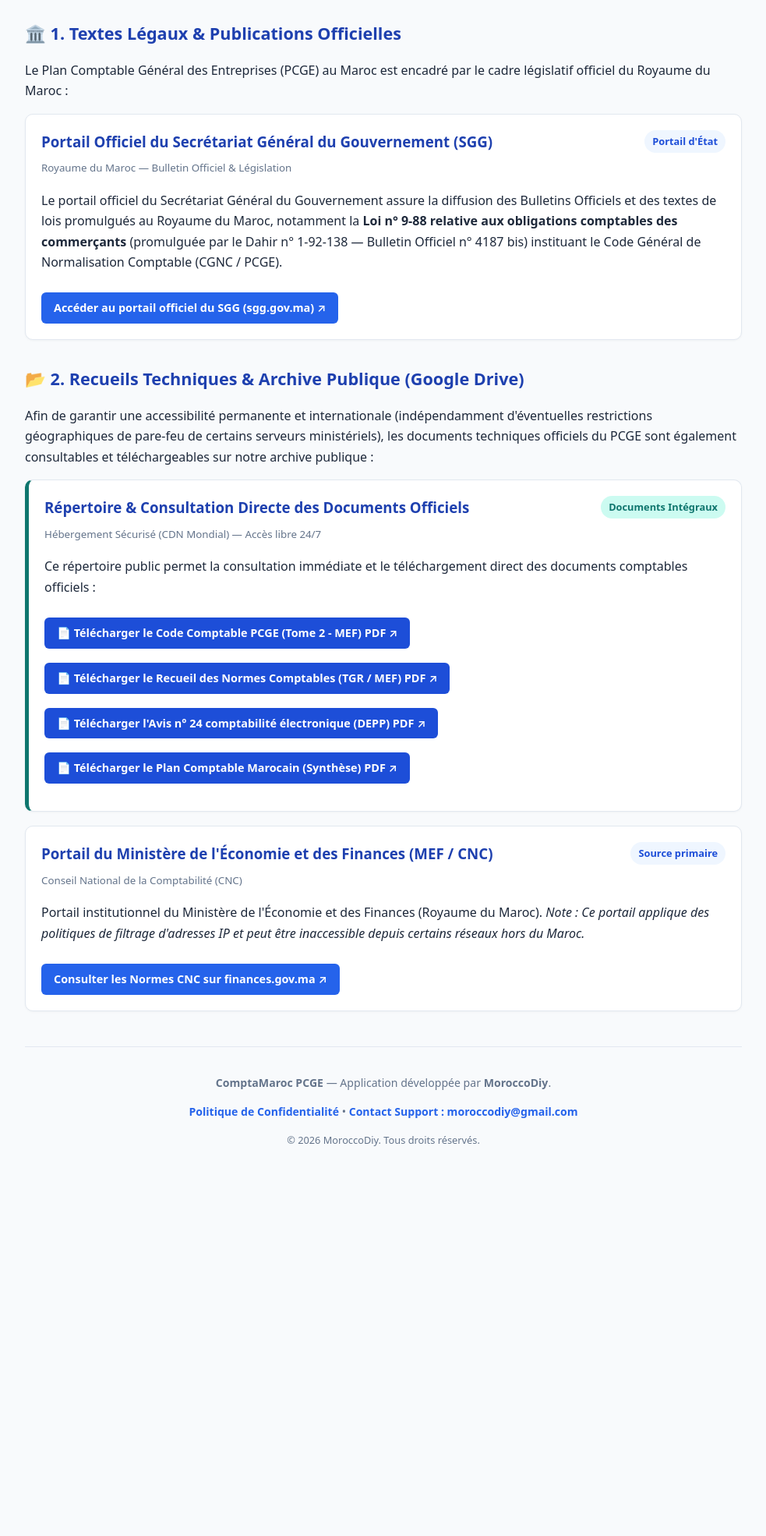
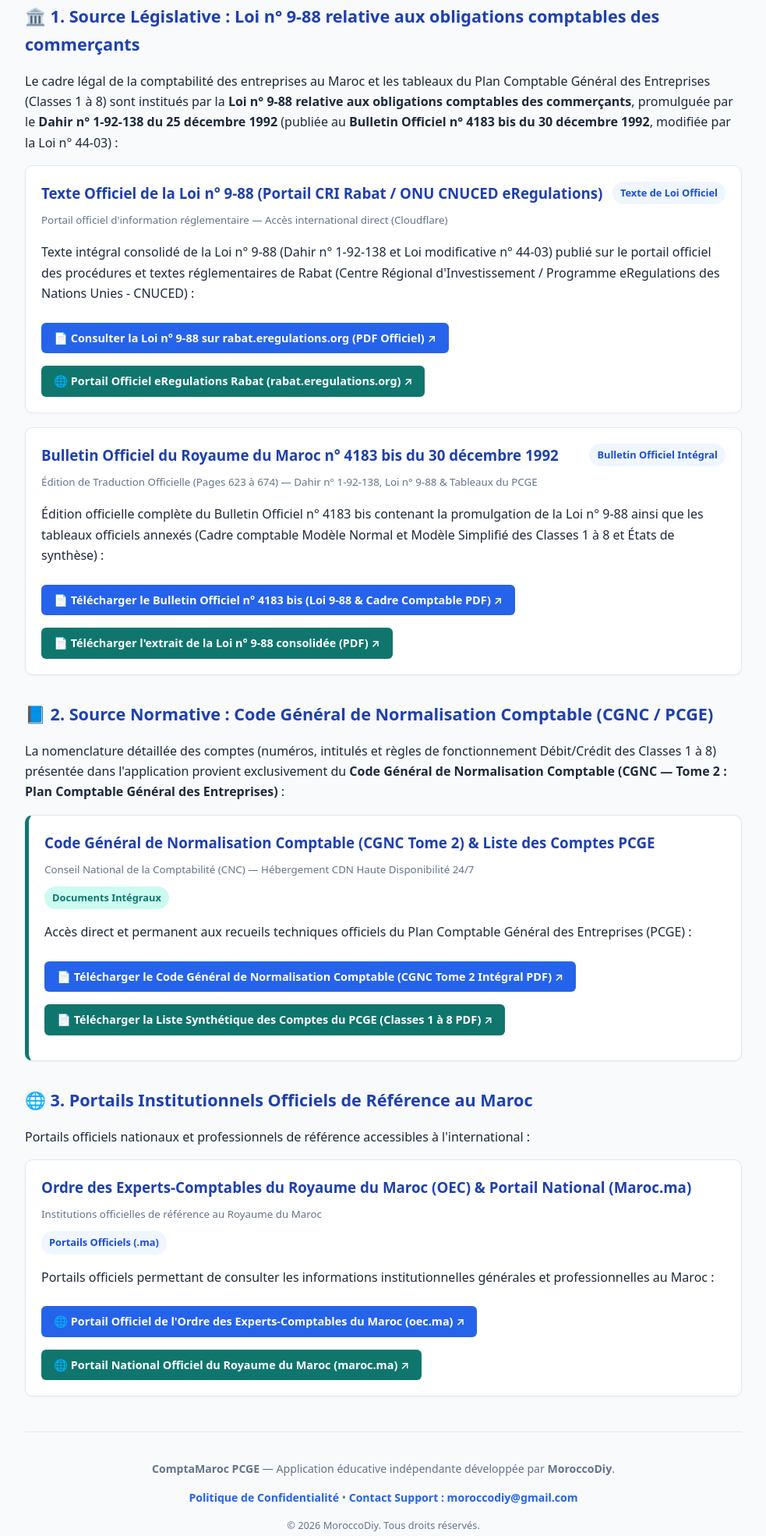
Before and after one commit to ABOURAYAN2019/mypolicy, a website: page sources.html in a window 1280 px wide. Shown: the part 670-2640 px from the top of the page at 78% size, without its empty margins (148-1131 px from the left). Before the commit the page ends 2179 px from the top, so only its background shows below. Drawn offline with Linux system fonts and the light colour scheme.

Commit message:
Add official Bulletin Officiel 4183-bis & Loi 9-88 PDFs and align all sources

```diff
--- a/sources.html
+++ b/sources.html
@@ -95,11 +95,6 @@
             padding: 20px;
             margin-bottom: 18px;
             box-shadow: 0 1px 3px rgba(0,0,0,0.04);
-            transition: transform 0.15s ease, box-shadow 0.15s ease;
-        }
-
-        .card:hover {
-            box-shadow: 0 4px 12px rgba(0,0,0,0.08);
         }
 
         .card-header {
@@ -131,18 +126,19 @@
             border-radius: 6px;
             font-size: 0.9rem;
             text-decoration: none !important;
-            margin-top: 10px;
+            margin-top: 8px;
+            width: fit-content;
         }
 
         .btn-link:hover {
             background: var(--primary);
         }
 
-        .btn-drive {
+        .btn-green {
             background: #0f766e;
         }
 
-        .btn-drive:hover {
+        .btn-green:hover {
             background: #115e59;
         }
 
@@ -163,85 +159,108 @@
 
     <!-- AVIS DE NON-AFFILIATION GOUVERNEMENTALE (Obligation Google Play Store) -->
     <div class="disclaimer-box">
-        <div class="disclaimer-title">⚠️ AVIS DE NON-AFFILIATION GOUVERNEMENTALE (GOVERNMENT DISCLAIMER)</div>
+        <div class="disclaimer-title">⚠️ CLAUSE DE NON-RESPONSABILITÉ ET DE NON-AFFILIATION GOUVERNEMENTALE (GOVERNMENT DISCLAIMER)</div>
         <p>
-            <strong>L'application « ComptaMaroc PCGE » est une initiative éducative, technique et privée indépendante développée par l'équipe MoroccoDiy.</strong><br />
-            Elle ne représente en aucun cas le Ministère de l'Économie et des Finances du Royaume du Maroc, ni le Conseil National de la Comptabilité (CNC), ni la Trésorerie Générale du Royaume (TGR), ni aucune institution gouvernementale ou autorité publique.
+            <strong>L'application « ComptaMaroc PCGE » est un outil éducatif privé et indépendant développé par MoroccoDiy.</strong><br />
+            <strong>ELLE NE REPRÉSENTE AUCUNE ENTITÉ GOUVERNEMENTALE</strong>, ni le Gouvernement du Royaume du Maroc, ni le Ministère de l'Économie et des Finances, ni le Conseil National de la Comptabilité (CNC), ni l'Ordre des Experts-Comptables (OEC), ni aucune autorité publique.
         </p>
         <p>
-            Les informations comptables reproduites dans l'application ont un but strictement pédagogique et de vulgarisation technique du Plan Comptable Général des Entreprises (PCGE marocain). Elles sont issues des textes de loi et des documents publics de normalisation comptable cités ci-dessous.
+            Cette page répertorie de manière exhaustive <strong>toutes les sources d'information officielles et publiques</strong> utilisées dans l'application pour présenter la nomenclature des comptes (Classes 1 à 8) et les règles générales du Plan Comptable Général des Entreprises (PCGE / CGNC marocain).
         </p>
 
         <div class="arabic-box">
-            <strong>⚠️ بيان إخلاء المسؤولية الحكومية ومصادر البيانات المحاسبية :</strong><br />
-            تطبيق « <strong>ComptaMaroc PCGE</strong> » هو مبادرة تعليمية وبرمجية خاصة ومستقلة طورها فريق <strong>MoroccoDiy</strong>. هذا التطبيق <strong>لا يمثل وزارة الاقتصاد والمالية بالمملكة المغربية، ولا المجلس الوطني للمحاسبة (CNC)، ولا الخزينة العامة للمملكة (TGR)</strong>، ولا يرتبط بأي جهة حكومية أو رسمية. الغرض من التطبيق تعليمي بحت لمساعدة الطلبة والمهنيين على فهم ومراجعة المخطط المحاسبي المغربي وفق المراجع القانونية المفتوحة المدرجة أدناه.
+            <strong>⚠️ بيان إخلاء المسؤولية وعدم الانتماء الحكومي :</strong><br />
+            تطبيق « <strong>ComptaMaroc PCGE</strong> » هو أداة تعليمية خاصة ومستقلة طورها فريق <strong>MoroccoDiy</strong>. هذا التطبيق <strong>لا يمثل أي جهة حكومية</strong>، ولا يمثل حكومة المملكة المغربية أو وزارة الاقتصاد والمالية أو المجلس الوطني للمحاسبة. جميع المصادر القانونية والمحاسبية المعتمدة في التطبيق مدرجة بالكامل أدناه بروابط مباشرة وفعالة.
         </div>
     </div>
 
-    <h2>🏛️ 1. Textes Légaux & Publications Officielles</h2>
-    <p>Le Plan Comptable Général des Entreprises (PCGE) au Maroc est encadré par le cadre législatif officiel du Royaume du Maroc :</p>
+    <h2>🏛️ 1. Source Législative : Loi n° 9-88 relative aux obligations comptables des commerçants</h2>
+    <p>Le cadre légal de la comptabilité des entreprises au Maroc et les tableaux du Plan Comptable Général des Entreprises (Classes 1 à 8) sont institués par la <strong>Loi n° 9-88 relative aux obligations comptables des commerçants</strong>, promulguée par le <strong>Dahir n° 1-92-138 du 25 décembre 1992</strong> (publiée au <strong>Bulletin Officiel n° 4183 bis du 30 décembre 1992</strong>, modifiée par la Loi n° 44-03) :</p>
 
-    <!-- Carte SGG Portal -->
     <div class="card">
         <div class="card-header">
             <div>
-                <h3 style="margin:0 0 4px 0;">Portail Officiel du Secrétariat Général du Gouvernement (SGG)</h3>
-                <small style="color:var(--text-muted);">Royaume du Maroc — Bulletin Officiel & Législation</small>
+                <h3 style="margin:0 0 4px 0;">Texte Officiel de la Loi n° 9-88 (Portail CRI Rabat / ONU CNUCED eRegulations)</h3>
+                <small style="color:var(--text-muted);">Portail officiel d'information réglementaire — Accès international direct (Cloudflare)</small>
             </div>
-            <span class="badge">Portail d'État</span>
+            <span class="badge">Texte de Loi Officiel</span>
         </div>
-        <p>Le portail officiel du Secrétariat Général du Gouvernement assure la diffusion des Bulletins Officiels et des textes de lois promulgués au Royaume du Maroc, notamment la <strong>Loi n° 9-88 relative aux obligations comptables des commerçants</strong> (promulguée par le Dahir n° 1-92-138 — Bulletin Officiel n° 4187 bis) instituant le Code Général de Normalisation Comptable (CGNC / PCGE).</p>
-        <a class="btn-link" href="https://www.sgg.gov.ma" target="_blank" rel="noopener">
-            Accéder au portail officiel du SGG (sgg.gov.ma) ↗
-        </a>
-    </div>
-
-    <h2>📂 2. Recueils Techniques & Archive Publique (Google Drive)</h2>
-    <p>Afin de garantir une accessibilité permanente et internationale (indépendamment d'éventuelles restrictions géographiques de pare-feu de certains serveurs ministériels), les documents techniques officiels du PCGE sont également consultables et téléchargeables sur notre archive publique :</p>
-
-    <!-- Carte 2 : Archive & Téléchargement Direct -->
-    <div class="card" style="border-left: 5px solid #0f766e;">
-        <div class="card-header">
-            <div>
-                <h3 style="margin:0 0 4px 0;">Répertoire & Consultation Directe des Documents Officiels</h3>
-                <small style="color:var(--text-muted);">Hébergement Sécurisé (CDN Mondial) — Accès libre 24/7</small>
-            </div>
-            <span class="badge" style="background:#ccfbf1; color:#0f766e;">Documents Intégraux</span>
-        </div>
-        <p>Ce répertoire public permet la consultation immédiate et le téléchargement direct des documents comptables officiels :</p>
-        <div style="display:flex; flex-direction:column; gap:8px; margin: 15px 0;">
-            <a class="btn-link" style="background:#1d4ed8; width:fit-content;" href="2264_code_comptable_tome2def.pdf" target="_blank">
-                📄 Télécharger le Code Comptable PCGE (Tome 2 - MEF) PDF ↗
+        <p>Texte intégral consolidé de la Loi n° 9-88 (Dahir n° 1-92-138 et Loi modificative n° 44-03) publié sur le portail officiel des procédures et textes réglementaires de Rabat (Centre Régional d'Investissement / Programme eRegulations des Nations Unies - CNUCED) :</p>
+        <div style="display:flex; flex-direction:column; gap:8px;">
+            <a class="btn-link" href="https://rabat.eregulations.org/media/Maroc%20-%20Obligations%20comptables%20commercants.pdf" target="_blank" rel="noopener">
+                📄 Consulter la Loi n° 9-88 sur rabat.eregulations.org (PDF Officiel) ↗
             </a>
-            <a class="btn-link" style="background:#1d4ed8; width:fit-content;" href="640_recueilnormescomptables.pdf" target="_blank">
-                📄 Télécharger le Recueil des Normes Comptables (TGR / MEF) PDF ↗
-            </a>
-            <a class="btn-link" style="background:#1d4ed8; width:fit-content;" href="Avis_24_comptabilite_electronique.pdf" target="_blank">
-                📄 Télécharger l'Avis n° 24 comptabilité électronique (DEPP) PDF ↗
-            </a>
-            <a class="btn-link" style="background:#1d4ed8; width:fit-content;" href="Plan_Comptable_marocain.pdf" target="_blank">
-                📄 Télécharger le Plan Comptable Marocain (Synthèse) PDF ↗
+            <a class="btn-link btn-green" href="https://rabat.eregulations.org" target="_blank" rel="noopener">
+                🌐 Portail Officiel eRegulations Rabat (rabat.eregulations.org) ↗
             </a>
         </div>
     </div>
 
-    <!-- Carte 4 : Ministère de l'Économie et des Finances -->
     <div class="card">
         <div class="card-header">
             <div>
-                <h3 style="margin:0 0 4px 0;">Portail du Ministère de l'Économie et des Finances (MEF / CNC)</h3>
-                <small style="color:var(--text-muted);">Conseil National de la Comptabilité (CNC)</small>
+                <h3 style="margin:0 0 4px 0;">Bulletin Officiel du Royaume du Maroc n° 4183 bis du 30 décembre 1992</h3>
+                <small style="color:var(--text-muted);">Édition de Traduction Officielle (Pages 623 à 674) — Dahir n° 1-92-138, Loi n° 9-88 & Tableaux du PCGE</small>
             </div>
-            <span class="badge">Source primaire</span>
+            <span class="badge">Bulletin Officiel Intégral</span>
         </div>
-        <p>Portail institutionnel du Ministère de l'Économie et des Finances (Royaume du Maroc). <em>Note : Ce portail applique des politiques de filtrage d'adresses IP et peut être inaccessible depuis certains réseaux hors du Maroc.</em></p>
-        <a class="btn-link" href="https://www.finances.gov.ma/fr/Nos-metiers/Pages/cnc-normes.aspx" target="_blank" rel="noopener">
-            Consulter les Normes CNC sur finances.gov.ma ↗
-        </a>
+        <p>Édition officielle complète du Bulletin Officiel n° 4183 bis contenant la promulgation de la Loi n° 9-88 ainsi que les tableaux officiels annexés (Cadre comptable Modèle Normal et Modèle Simplifié des Classes 1 à 8 et États de synthèse) :</p>
+        <div style="display:flex; flex-direction:column; gap:8px;">
+            <a class="btn-link" href="https://abourayan2019.github.io/mypolicy/bo_4183-bis_fr_Loi_9-88.pdf" target="_blank" rel="noopener">
+                📄 Télécharger le Bulletin Officiel n° 4183 bis (Loi 9-88 & Cadre Comptable PDF) ↗
+            </a>
+            <a class="btn-link btn-green" href="https://abourayan2019.github.io/mypolicy/Loi_9_88_obligations_comptables.pdf" target="_blank" rel="noopener">
+                📄 Télécharger l'extrait de la Loi n° 9-88 consolidée (PDF) ↗
+            </a>
+        </div>
+    </div>
+
+    <h2>📘 2. Source Normative : Code Général de Normalisation Comptable (CGNC / PCGE)</h2>
+    <p>La nomenclature détaillée des comptes (numéros, intitulés et règles de fonctionnement Débit/Crédit des Classes 1 à 8) présentée dans l'application provient exclusivement du <strong>Code Général de Normalisation Comptable (CGNC — Tome 2 : Plan Comptable Général des Entreprises)</strong> :</p>
+
+    <div class="card" style="border-left: 5px solid #0f766e;">
+        <div class="card-header">
+            <div>
+                <h3 style="margin:0 0 4px 0;">Code Général de Normalisation Comptable (CGNC Tome 2) & Liste des Comptes PCGE</h3>
+                <small style="color:var(--text-muted);">Conseil National de la Comptabilité (CNC) — Hébergement CDN Haute Disponibilité 24/7</small>
+            </div>
+            <span class="badge" style="background:#ccfbf1; color:#0f766e;">Documents Intégraux</span>
+        </div>
+        <p>Accès direct et permanent aux recueils techniques officiels du Plan Comptable Général des Entreprises (PCGE) :</p>
+        <div style="display:flex; flex-direction:column; gap:8px; margin: 12px 0;">
+            <a class="btn-link" href="https://abourayan2019.github.io/mypolicy/2264_code_comptable_tome2def.pdf" target="_blank" rel="noopener">
+                📄 Télécharger le Code Général de Normalisation Comptable (CGNC Tome 2 Intégral PDF) ↗
+            </a>
+            <a class="btn-link btn-green" href="https://abourayan2019.github.io/mypolicy/Plan_Comptable_marocain.pdf" target="_blank" rel="noopener">
+                📄 Télécharger la Liste Synthétique des Comptes du PCGE (Classes 1 à 8 PDF) ↗
+            </a>
+        </div>
+    </div>
+
+    <h2>🌐 3. Portails Institutionnels Officiels de Référence au Maroc</h2>
+    <p>Portails officiels nationaux et professionnels de référence accessibles à l'international :</p>
+
+    <div class="card">
+        <div class="card-header">
+            <div>
+                <h3 style="margin:0 0 4px 0;">Ordre des Experts-Comptables du Royaume du Maroc (OEC) & Portail National (Maroc.ma)</h3>
+                <small style="color:var(--text-muted);">Institutions officielles de référence au Royaume du Maroc</small>
+            </div>
+            <span class="badge">Portails Officiels (.ma)</span>
+        </div>
+        <p>Portails officiels permettant de consulter les informations institutionnelles générales et professionnelles au Maroc :</p>
+        <div style="display:flex; flex-direction:column; gap:8px;">
+            <a class="btn-link" href="https://www.oec.ma" target="_blank" rel="noopener">
+                🌐 Portail Officiel de l'Ordre des Experts-Comptables du Maroc (oec.ma) ↗
+            </a>
+            <a class="btn-link btn-green" href="https://www.maroc.ma/fr" target="_blank" rel="noopener">
+                🌐 Portail National Officiel du Royaume du Maroc (maroc.ma) ↗
+            </a>
+        </div>
     </div>
 
     <footer>
-        <p><strong>ComptaMaroc PCGE</strong> — Application développée par <strong>MoroccoDiy</strong>.</p>
+        <p><strong>ComptaMaroc PCGE</strong> — Application éducative indépendante développée par <strong>MoroccoDiy</strong>.</p>
         <p>
             <a href="comptamarocprivacy.html">Politique de Confidentialité</a> •
             <a href="mailto:moroccodiy@gmail.com">Contact Support : moroccodiy@gmail.com</a>
```
Also changed, not shown: comptamarocprivacy.html (+50 -26 lines), 2 other files.
